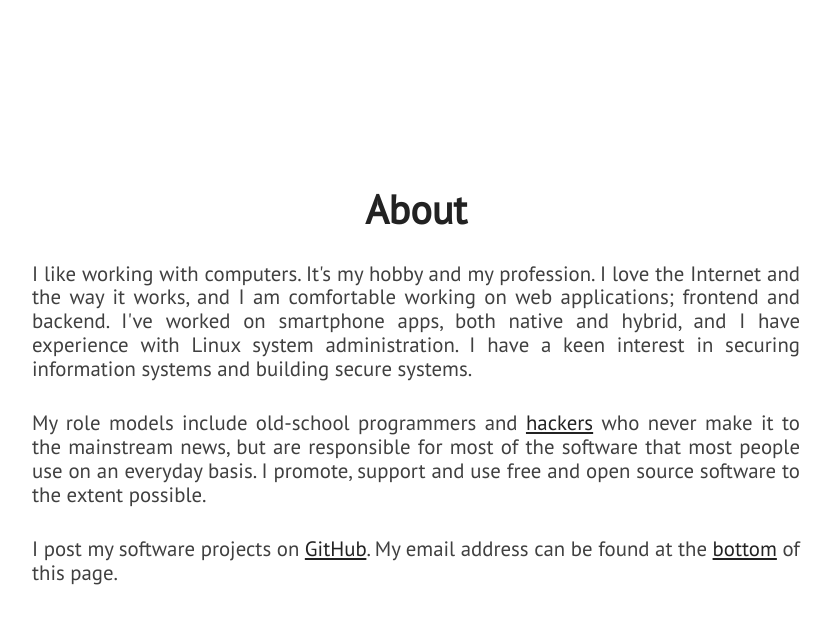
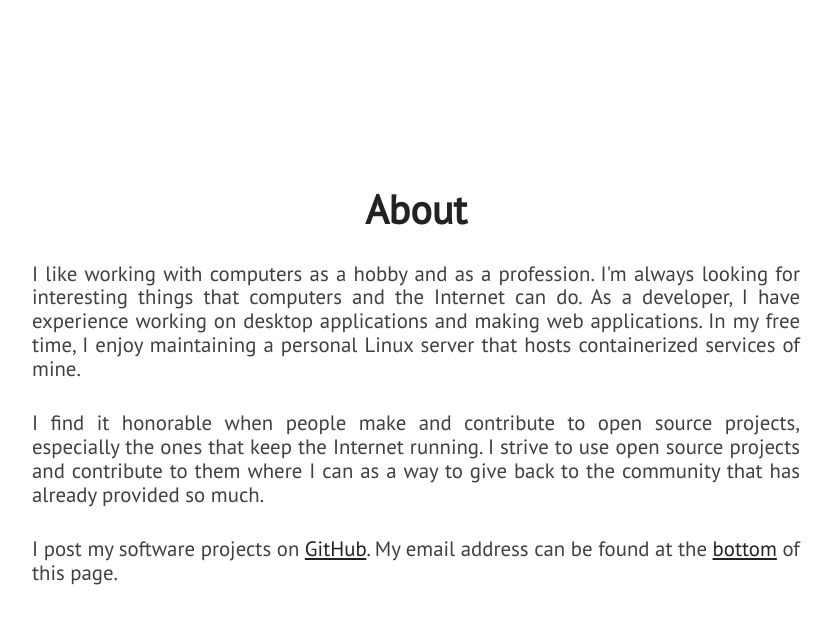
Before and after one commit to kylejcharlton/portfolio, a Jekyll site: the page built from index.html, in a window 1280 px wide and 900 px high, scrolled down 1030 px. Shown: the top 624 px of the window, without its empty margins (224-1055 px from the left). Built offline with Jekyll 4.4.1, drawn with Linux system fonts in a browser that asks for light colours; nearby versions of some CDN libraries; some of the changed text lies outside the part shown.

Commit message:
Update about and extra

```diff
--- a/_includes/about.html
+++ b/_includes/about.html
@@ -3,13 +3,20 @@
         <div id="about-text">
             <div class="section-heading">About</div>
             <p class="paragraph-text justify-text">
-                I like working with computers. It's my hobby and my profession. I love the Internet and the way it works, and I am comfortable working on web applications; frontend and backend. I've worked on smartphone apps, both native and hybrid, and I have experience with Linux system administration. I have a keen interest in securing information systems and building secure systems.
+                I like working with computers as a hobby and as a profession. I'm always looking for interesting
+                things that computers and the Internet can do. As a developer, I have experience working on desktop
+                applications and making web applications. In my free time, I enjoy maintaining a personal Linux server
+                that hosts containerized services of mine.
             </p>
             <p class="paragraph-text justify-text">
-                My role models include old-school programmers and <a href="https://stallman.org/articles/on-hacking.html">hackers</a> who never make it to the mainstream news, but are responsible for most of the software that most people use on an everyday basis. I promote, support and use free and open source software to the extent possible.
+                I find it honorable when people make and contribute to open source projects, especially the ones that
+                keep the Internet running. I strive to use open source projects and contribute to them where I can as
+                a way to give back to the community that has already provided so much.
             </p>
             <p class="paragraph-text justify-text">
-                I post my software projects on <a href="https://github.com/{{ site.github_username }}">GitHub</a>. My email address can be found at the <span class="extra-link"><a href="#extra">bottom</a></span> of this page.
+                I post my software projects on <a href="https://github.com/{{ site.github_username }}">GitHub</a>. My
+                email address can be found at the <span class="extra-link"><a href="#extra">bottom</a></span> of this
+                page.
             </p>
         </div>
     </section>
--- a/_includes/extra.html
+++ b/_includes/extra.html
@@ -3,7 +3,7 @@
         <div>
             <div class="section-heading" id="chat-text">Contact</div>
             <p class="paragraph-text justify-text">
-                I'd love to hear from you! I'm open to collaborations, especially on open source projects. Interesting work opportunity? Shoot. Just want to have a coffee and talk about stars, cars or Pokémon? Awesome.
+                I'd love to hear from you! I'm open to collaborations, or even job opportunities.
             </p>
             <p class="paragraph-text justify-text">
                 Please feel free to write to me for anything: <a href="mailto:{{ site.email }}">{{ site.email }}</a>. It might take me a day to get back, but rest assured, you'll hear from me.
```
